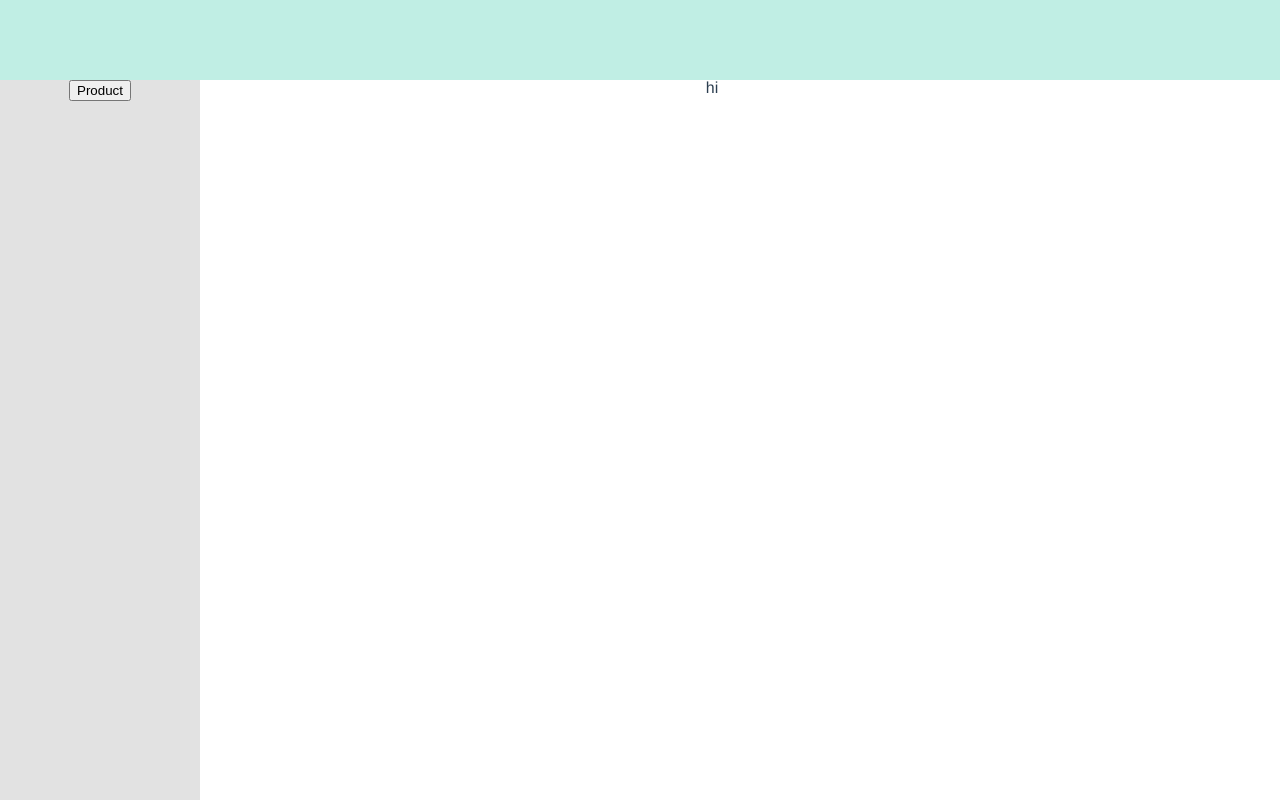
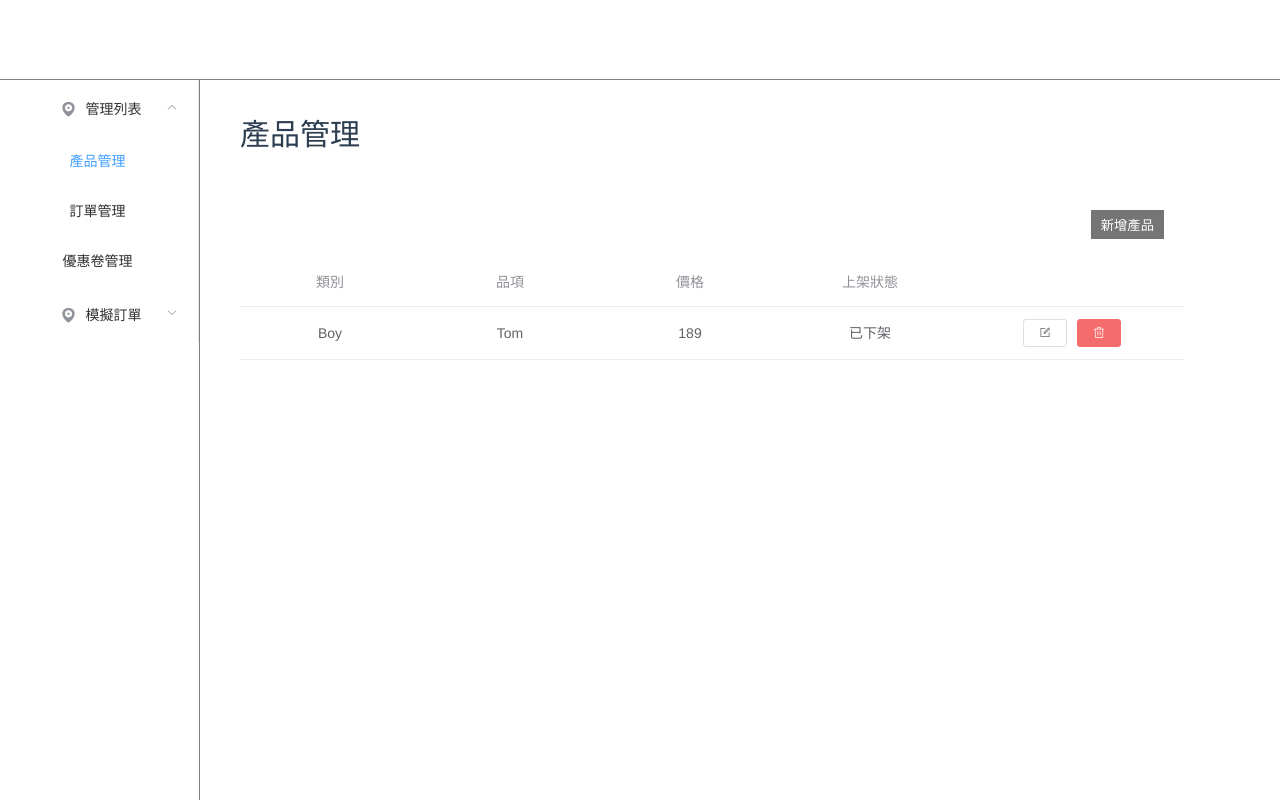
Before and after one commit to TianaXu976/ec-platform, a Vue app: page /admin/product in a window 1280 px wide. Built offline with nearby package versions, Linux system fonts and the light colour scheme.

Commit message:
[feat] product table

```diff
--- a/src/assets/styles/app.scss
+++ b/src/assets/styles/app.scss
@@ -1,5 +1,11 @@
 @import "_reset.scss";
 
-*{
+* {
   box-sizing: border-box;
 }
+
+button {
+  border: none;
+  outline: none;
+  cursor: pointer;
+}
--- /dev/null
+++ b/src/components/FormDialog/index.vue
@@ -0,0 +1,43 @@
+<template>
+  <el-dialog
+    title="Tips"
+    :visible.sync="dialogVisible"
+    width="30%"
+    :before-close="handleClose"
+  >
+    <span>This is a message</span>
+    <span slot="footer" class="dialog-footer">
+      <el-button @click="handleOpen(false)">Cancel</el-button>
+      <el-button type="primary" @click="dialogVisible = false"
+        >Confirm</el-button
+      >
+    </span>
+  </el-dialog>
+</template>
+
+<script>
+
+export default {
+  name: "FormDialog",
+  props: {
+    dialogVisible: Boolean,
+    handleOpen: Function,
+  },
+  data() {
+    return {
+
+    }
+  },
+  methods: {
+     handleClose(done) {
+       this.$confirm('Are you sure to close this dialog?')
+          .then(() => {
+            done();
+          })
+          .catch(() => {});
+     },
+
+
+  }
+}
+</script>
--- a/src/main.js
+++ b/src/main.js
@@ -3,8 +3,12 @@ import App from './App.vue'
 import router from './router'
 import store from './store'
 import "./assets/styles/app.scss"
+import ElementUI from 'element-ui';
+import 'element-ui/lib/theme-chalk/index.css';
 
 Vue.config.productionTip = false
+
+Vue.use(ElementUI);
 
 new Vue({
   router,
--- a/src/router/index.js
+++ b/src/router/index.js
@@ -12,12 +12,13 @@ const routes = [
   },
   {
     path: '/admin',
+    redirect: '/admin/product',
     name: 'Admin',
     component: () => import('../views/admin'),
     children: [
       {
         path: '/admin/product',
-        name: 'Product',
+        name: 'adminProduct',
         component: () => import('../views/admin/Product.vue')
       }
     ]
--- a/src/views/admin/Product.vue
+++ b/src/views/admin/Product.vue
@@ -1,3 +1,83 @@
 <template>
-  <h1>hi</h1>
+  <div class="product">
+    <h2>產品管理 </h2>
+    <div class="addProduct">
+      <button  @click="handleOpen(true)">新增產品</button>
+    </div>
+    <FormDialog :dialogVisible="dialogVisible" :handleOpen="handleOpen"/>
+    <el-table :data="tableData" stripe style="width: 100%">
+      <template slot="empty"> 尚無資料 </template>
+      <el-table-column prop="category" label="類別" width="180">
+      </el-table-column>
+      <el-table-column prop="title" label="品項" width="180"> </el-table-column>
+      <el-table-column prop="price" label="價格" width="180"> </el-table-column>
+      <el-table-column prop="is_enabled" label="上架狀態" width="180">
+      </el-table-column>
+      <el-table-column>
+        <template slot-scope="scope">
+          <el-button size="mini" @click="handleEdit(scope.$index, scope.row)">
+            <i class="el-icon-edit-outline" />
+          </el-button>
+          <el-button
+            size="mini"
+            type="danger"
+            @click="handleDelete(scope.$index, scope.row)"
+          >
+            <i class="el-icon-delete" />
+          </el-button>
+        </template>
+      </el-table-column>
+    </el-table>
+  </div>
 </template>
+
+<script>
+import FormDialog from '../../components/FormDialog'
+
+export default {
+  name: "Product",
+  components:{
+    FormDialog
+  },
+  data() {
+    return {
+      dialogVisible: false,
+      tableData: [
+        {
+          category: "Boy",
+          title: "Tom",
+          price: "189",
+          is_enabled: "已下架",
+        },
+      ],
+    };
+  },
+  methods: {
+    handleOpen(state) {
+      this.dialogVisible = state;
+    },
+  },
+
+};
+</script>
+
+
+<style lang="scss" >
+h2 {
+  text-align: left;
+  margin-bottom: 40px;
+  font-size: 30px;
+}
+.addProduct {
+  text-align: right;
+  padding: 20px;
+  button {
+    background-color: #757575;
+    color: #ffffff;
+    padding: 5px 10px;
+  }
+}
+.el-table .el-table__cell {
+  text-align: center;
+}
+</style>
--- a/src/views/admin/index.vue
+++ b/src/views/admin/index.vue
@@ -3,7 +3,32 @@
     <div class="nav"></div>
     <div class="container">
       <div class="side-bar">
-        <button @click="goProduct"> Product </button>
+        <el-menu
+          :default-active="activeItem"
+          class="el-menu-vertical-demo"
+          @select="handleSelect"
+        >
+          <el-submenu index="1">
+            <template slot="title">
+              <i class="el-icon-location"></i>
+              <span>管理列表</span>
+            </template>
+            <el-menu-item
+              v-for="item in adminItem"
+              :index="item.pathName"
+              :key="item.pathName"
+            >
+              {{ item.name }}
+            </el-menu-item>
+          </el-submenu>
+          <el-submenu index="2">
+            <template slot="title">
+              <i class="el-icon-location"></i>
+              <span>模擬訂單</span>
+            </template>
+            <el-menu-item index="2-1">模擬訂單</el-menu-item>
+          </el-submenu>
+        </el-menu>
       </div>
       <div class="wrapper">
         <router-view />
@@ -15,11 +40,33 @@
 <script>
 export default {
   name: "Admin",
+  data() {
+    return {
+      activeItem: "adminProduct",
+      adminItem: [
+        {
+          name: "產品管理",
+          pathName: "adminProduct",
+        },
+        {
+          name: "訂單管理",
+          pathName: "adminOrder",
+        },
+        {
+          name: "優惠卷管理",
+          pathName: "adminCoupon",
+        },
+      ],
+    };
+  },
   methods: {
-    goProduct() {
-      this.$router.push({ name: "Product"})
-    }
-  }
+    handleSelect(key) {
+      if (key === this.$route.name) return;
+      this.$router.push({ name: key });
+      this.activeItem = key;
+    },
+
+  },
 };
 </script>
 
@@ -27,7 +74,7 @@ export default {
 .nav {
   height: 80px;
   width: 100%;
-  background-color: $red;
+  border-bottom: 1px solid grey;
 }
 
 .container {
@@ -38,11 +85,12 @@ export default {
   .side-bar {
     width: 20%;
     max-width: 200px;
-    background-color: rgb(226, 226, 226);
+    border-right: 1px solid grey;
   }
 
   .wrapper {
     width: 80%;
+    padding: 40px;
   }
 }
 </style>
```
